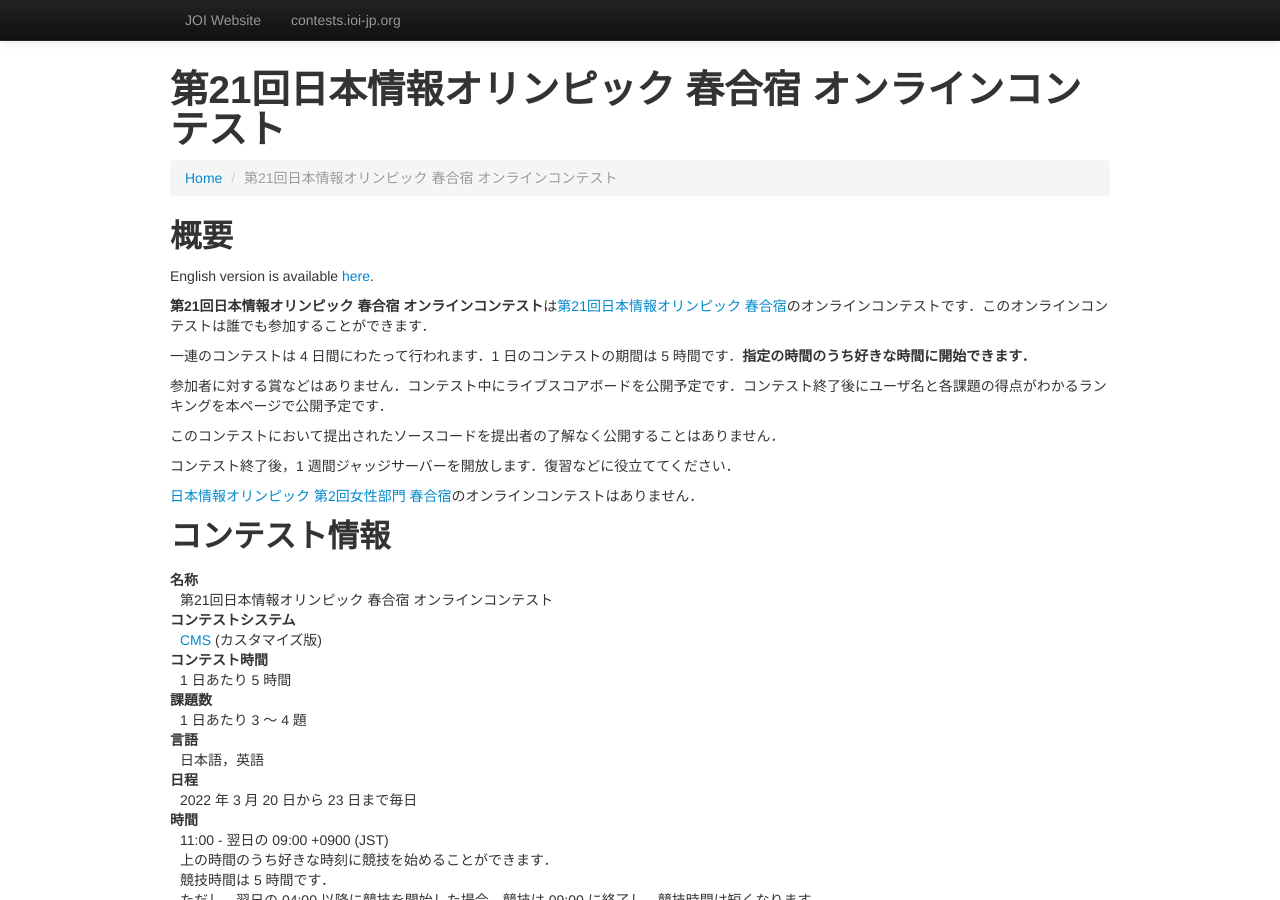
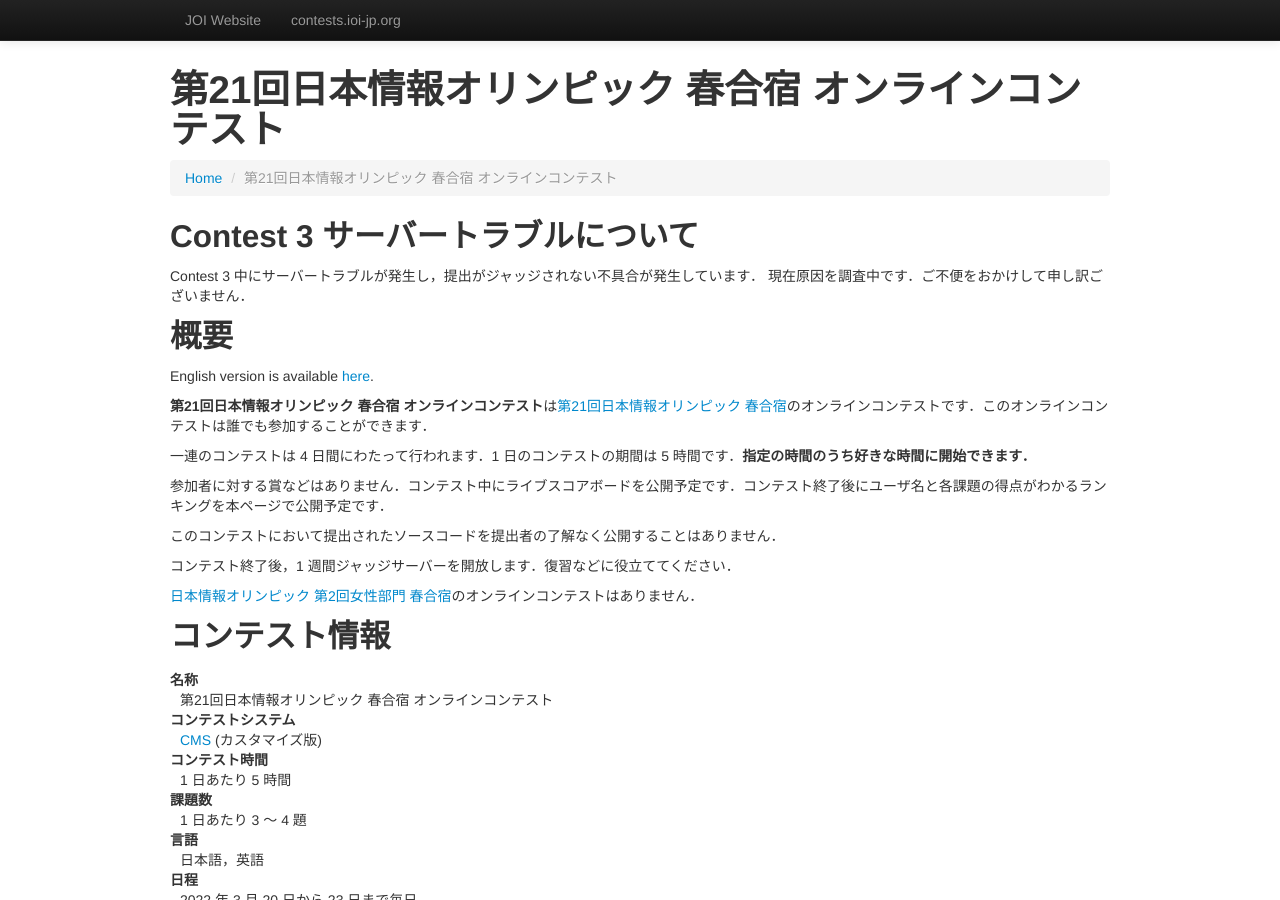
Before and after one commit to jcioi/joi-contests-site, a Jekyll site: the page built from joi-sp-2022/index.md, in a window 1280 px wide and 900 px high. Built offline with Jekyll 4.4.1, drawn with Linux system fonts in a browser that asks for light colours.

```diff
--- a/joi-sp-2022/index.md
+++ b/joi-sp-2022/index.md
@@ -5,6 +5,10 @@ title: "第21回日本情報オリンピック 春合宿 オンラインコン
 breadcrumb:
   - ["/", "Home"]
 ---
+
+## Contest 3 サーバートラブルについて
+Contest 3 中にサーバートラブルが発生し，提出がジャッジされない不具合が発生しています．
+現在原因を調査中です．ご不便をおかけして申し訳ございません．
 
 ## 概要
 
```
Also changed, not shown: joi-sp-2022/index-en.md (+3 -0 lines).
